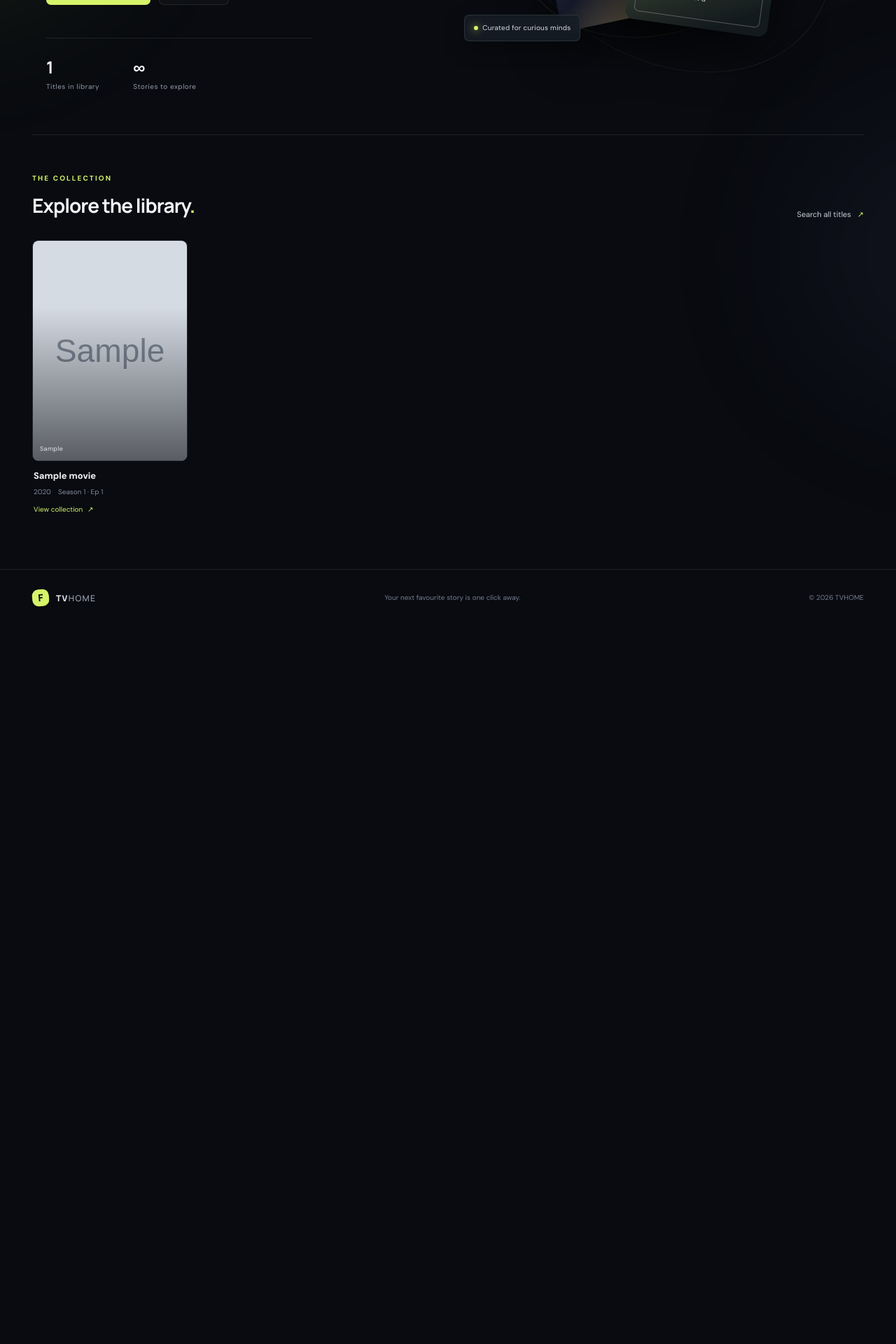
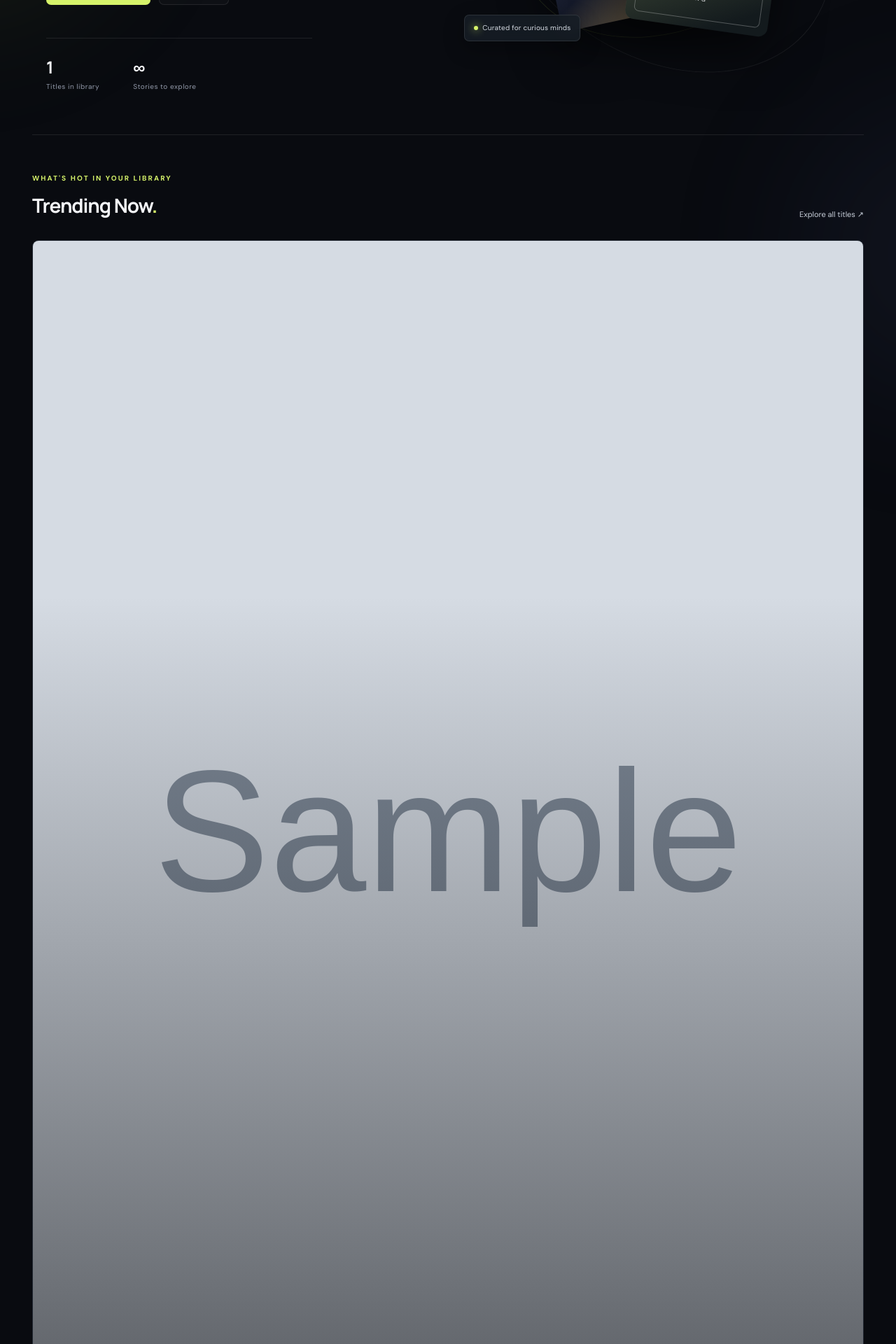
Before and after one commit to Som3aVoda/WebPython, a Flask app: template templates/home.html in a window 1280 px wide. Shown: the part 499-2419 px from the top of the page at 70% size. Before the commit the page ends 1366 px from the top, so only its background shows below. Run offline with Flask 3, Linux system fonts and the light colour scheme; the template is opened without the code that fills it: most values are stand-ins (such as "Sample title", 1, 10 or a date in 2020); grey boxes marked "Sample" are stand-in pictures; some libraries are stand-ins or nearby versions.

Commit message:
Update home.html

```diff
--- a/templates/home.html
+++ b/templates/home.html
@@ -1,20 +1,138 @@
-{% extends 'base.html' %}{% block title %}TVhome — Discover something great{% endblock %}
+
+{% extends 'base.html' %}
+{% block title %}TVhome — Discover something great{% endblock %}
+
 {% block content %}
-{% if api_offline %}<section class="offline-panel"><span class="eyebrow">CONNECTION ISSUE</span><h1>The library is taking a break.</h1><p>We could not reach the movie database. Check that the API service is running, then refresh this page.</p><a class="button button-primary" href="{{ url_for('home') }}">Try again</a></section>
+{% if api_offline %}
+<section class="offline-panel">
+  <span class="eyebrow">CONNECTION ISSUE</span>
+  <h1>The library is taking a break.</h1>
+  <p>We could not reach the movie database. Check that the API service is running, then refresh this page.</p>
+  <a class="button button-primary" href="{{ url_for('home') }}">Try again</a>
+</section>
 {% else %}
+
 <section class="hero">
-  <div class="hero-copy"><span class="eyebrow"><i></i> YOUR PERSONAL SCREENING ROOM</span><h1>Stories that stay<br><em>with you.</em></h1><p>Discover films, revisit favourites, and find every chapter of the stories you love — all in one place.</p>
-    <div class="hero-actions"><a class="button button-primary" href="#library">Explore library <span>→</span></a><a class="button button-ghost" href="{{ url_for('search') }}">Find a title</a></div>
-    <div class="hero-stats"><div><strong>{{ movies|length }}</strong><span>Titles in library</span></div><div><strong>∞</strong><span>Stories to explore</span></div></div>
+  <div class="hero-copy">
+    <span class="eyebrow"><i></i> YOUR PERSONAL SCREENING ROOM</span>
+    <h1>Stories that stay<br><em>with you.</em></h1>
+    <p>Discover films, revisit favourites, and find every chapter of the stories you love — all in one place.</p>
+    <div class="hero-actions">
+      <a class="button button-primary" href="#library">Explore library <span>→</span></a>
+      <a class="button button-ghost" href="{{ url_for('search') }}">Find a title</a>
+    </div>
+    <div class="hero-stats">
+      <div><strong>{{ movies|length }}</strong><span>Titles in library</span></div>
+      <div><strong>∞</strong><span>Stories to explore</span></div>
+    </div>
   </div>
-  <div class="hero-art"><div class="hero-orbit orbit-a"></div><div class="hero-orbit orbit-b"></div><div class="hero-poster hero-poster-back">✦</div><div class="hero-poster hero-poster-front"><span>THE<br>NEXT<br><b>CHAPTER</b></span><small>NOW SHOWING</small></div><div class="floating-note note-top">✦ &nbsp; YOUR WATCHLIST, REIMAGINED</div><div class="floating-note note-bottom"><span class="pulse-dot"></span> Curated for curious minds</div></div>
+
+  <div class="hero-art">
+    <div class="hero-orbit orbit-a"></div>
+    <div class="hero-orbit orbit-b"></div>
+    <div class="hero-poster hero-poster-back">✦</div>
+    <div class="hero-poster hero-poster-front">
+      <span>THE<br>NEXT<br><b>CHAPTER</b></span>
+      <small>NOW SHOWING</small>
+    </div>
+    <div class="floating-note note-top">✦ &nbsp; YOUR WATCHLIST, REIMAGINED</div>
+    <div class="floating-note note-bottom"><span class="pulse-dot"></span> Curated for curious minds</div>
+  </div>
 </section>
+
 <section class="library-section continue-section" id="continue-watching" hidden>
-  <div class="section-heading"><div><span class="eyebrow">PICK UP WHERE YOU LEFT OFF</span><h2>Continue Watching<span class="accent-dot">.</span></h2></div><button type="button" class="continue-clear" id="clearWatchHistory">Clear history</button></div>
+  <div class="section-heading">
+    <div>
+      <span class="eyebrow">PICK UP WHERE YOU LEFT OFF</span>
+      <h2>Continue Watching<span class="accent-dot">.</span></h2>
+    </div>
+    <button type="button" class="continue-clear" id="clearWatchHistory">Clear history</button>
+  </div>
   <div class="continue-grid" id="continueWatchingList"></div>
 </section>
-<section class="library-section" id="library"><div class="section-heading"><div><span class="eyebrow">THE COLLECTION</span><h2>Explore the library<span class="accent-dot">.</span></h2></div><a class="text-link" href="{{ url_for('search') }}">Search all titles <span>↗</span></a></div>
-  {% if movies %}<div class="movie-grid">{% for movie in movies %}{% include '_card.html' %}{% endfor %}</div>{% else %}<div class="empty-state"><span>✦</span><h3>Your library starts here</h3><p>Add your first movie from the admin panel.</p><a href="{{ url_for('admin_dashboard') }}" class="button button-primary">Open admin</a></div>{% endif %}
+
+{% if featured %}
+<section class="library-section owl-section">
+  <div class="section-heading">
+    <div>
+      <span class="eyebrow">WHAT'S HOT IN YOUR LIBRARY</span>
+      <h2>Trending Now<span class="accent-dot">.</span></h2>
+    </div>
+    <a class="text-link" href="{{ url_for('search') }}">Explore all titles ↗</a>
+  </div>
+
+  <div class="owl-carousel" data-owl-carousel>
+    <div class="owl-viewport">
+      <div class="owl-track">
+        {% for movie in featured %}
+        <div class="owl-slide">
+          {% include '_card.html' %}
+        </div>
+        {% endfor %}
+      </div>
+    </div>
+    <div class="owl-controls">
+      <button class="owl-arrow owl-prev" type="button" aria-label="Previous titles">‹</button>
+      <div class="owl-dots" aria-label="Trending carousel pages"></div>
+      <button class="owl-arrow owl-next" type="button" aria-label="Next titles">›</button>
+    </div>
+  </div>
 </section>
 {% endif %}
+
+{% if series %}
+<section class="library-section owl-section">
+  <div class="section-heading">
+    <div>
+      <span class="eyebrow">MORE TO BINGE</span>
+      <h2>All Series<span class="accent-dot">.</span></h2>
+    </div>
+    <a class="text-link" href="{{ url_for('search') }}">Browse library ↗</a>
+  </div>
+
+  <div class="owl-carousel" data-owl-carousel>
+    <div class="owl-viewport">
+      <div class="owl-track">
+        {% for movie in series %}
+        <div class="owl-slide">
+          {% include '_card.html' %}
+        </div>
+        {% endfor %}
+      </div>
+    </div>
+    <div class="owl-controls">
+      <button class="owl-arrow owl-prev" type="button" aria-label="Previous series">‹</button>
+      <div class="owl-dots" aria-label="Series carousel pages"></div>
+      <button class="owl-arrow owl-next" type="button" aria-label="Next series">›</button>
+    </div>
+  </div>
+</section>
+{% endif %}
+
+<section class="library-section" id="library">
+  <div class="section-heading">
+    <div>
+      <span class="eyebrow">THE COLLECTION</span>
+      <h2>Explore the library<span class="accent-dot">.</span></h2>
+    </div>
+    <a class="text-link" href="{{ url_for('search') }}">Search all titles <span>↗</span></a>
+  </div>
+
+  {% if movies %}
+    <div class="movie-grid">
+      {% for movie in movies %}
+        {% include '_card.html' %}
+      {% endfor %}
+    </div>
+  {% else %}
+    <div class="empty-state">
+      <span>✦</span>
+      <h3>Your library starts here</h3>
+      <p>Add your first movie from the admin panel.</p>
+      <a href="{{ url_for('admin_dashboard') }}" class="button button-primary">Open admin</a>
+    </div>
+  {% endif %}
+</section>
+
+{% endif %}
 {% endblock %}
```
